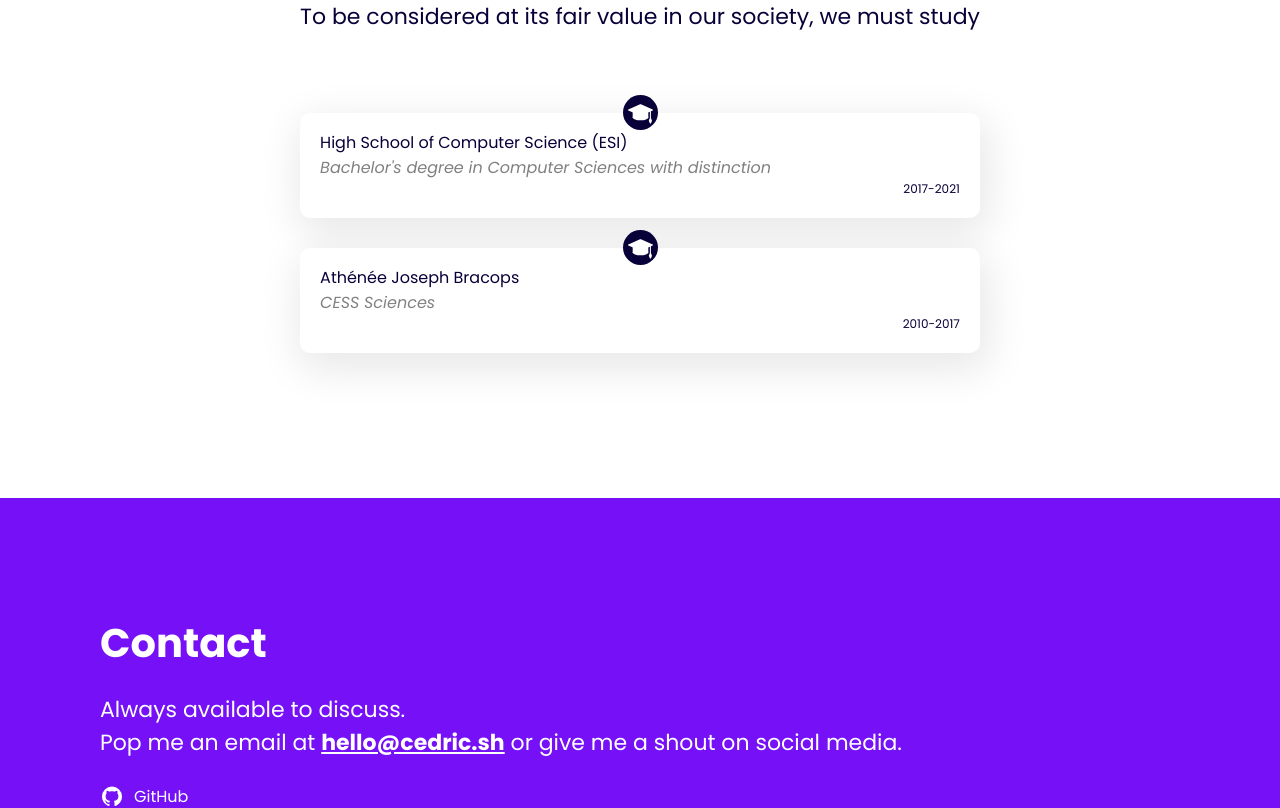
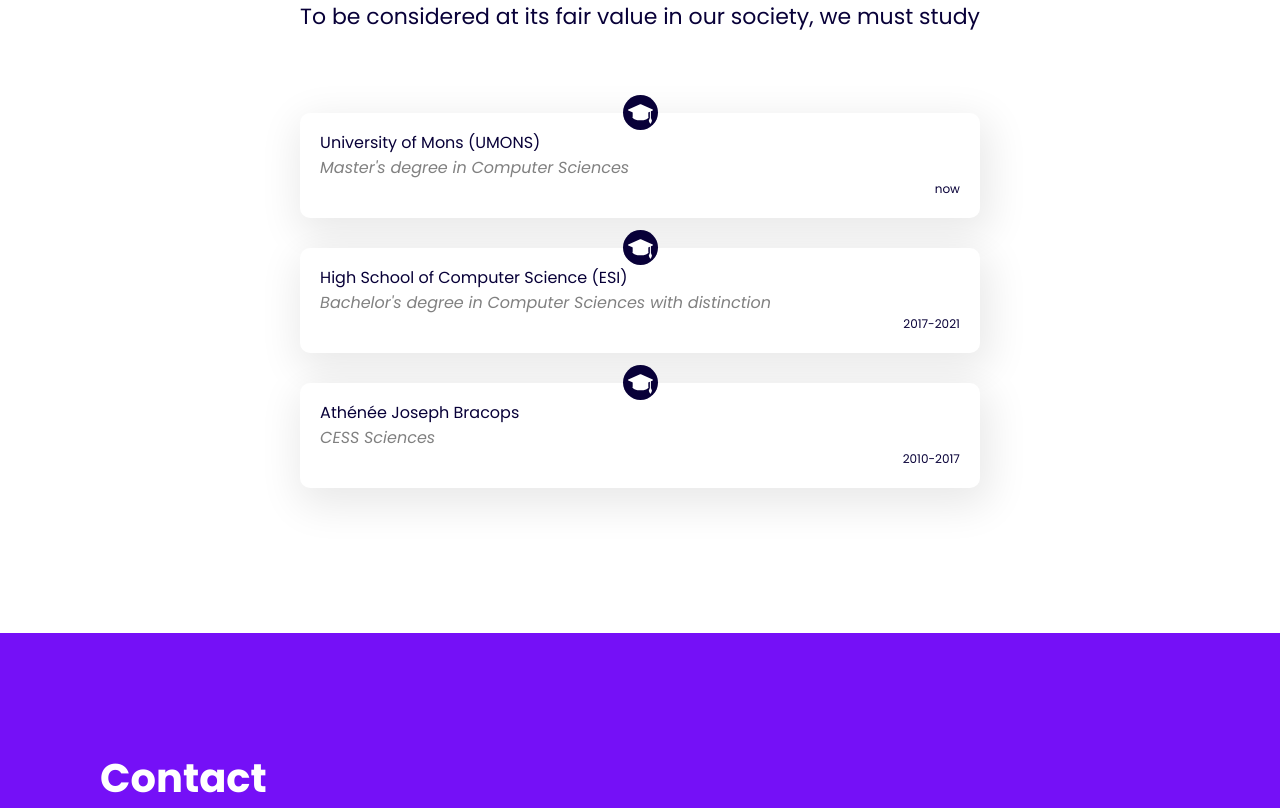
Before and after one commit to cedreams/portfolio, a Next.js app: page / in a window 1280 px wide. Shown: the part 1280-2088 px from the top of the page. Built offline with nearby package versions, Linux system fonts and the light colour scheme.

Commit message:
chore: clean up

```diff
--- a/src/components/Contact.tsx
+++ b/src/components/Contact.tsx
@@ -11,7 +11,7 @@
                 Pop me an email at&nbsp;
                 <span className="mail">
                     <a style={{color: "white", textDecoration: "underline"}}href="mailto:hello@cedric.sh">
-                        hello@cedric.sh
+                        me@cedric.sh
                     </a>
                 </span>
                 &nbsp;or give me a shout on social media.
--- a/src/components/Education/index.tsx
+++ b/src/components/Education/index.tsx
@@ -6,6 +6,10 @@
             <div>
                 <div className="education-title title">Education</div>
                 <div className="education-desc desc">To be considered at its fair value in our society, we must study</div>
+                <EducationItem
+                    place="University of Mons (UMONS)"
+                    name="Master's degree in Computer Sciences"
+                    date="now" />
                 <EducationItem
                     place="High School of Computer Science (ESI)"
                     name="Bachelor's degree in Computer Sciences with distinction"
--- a/src/pages/_app.tsx
+++ b/src/pages/_app.tsx
@@ -1,8 +1,11 @@
 import "../styles/global.css";
 import Head from "next/head";
+import { useEffect, useRef, useState } from "react";
 
 export default function MyApp({ Component, pageProps }: any) {
+
     return (
+        <>
         <div>
             <Head>
             <title>Cédric Thonus — Software Developer</title>
@@ -14,5 +17,6 @@
             </Head>
             <Component {...pageProps} />
         </div>
+        </>
     );
 }
--- a/src/styles/global.css
+++ b/src/styles/global.css
@@ -1,4 +1,9 @@
 @import url('https://fonts.googleapis.com/css2?family=Poppins:ital,wght@0,300;0,400;0,500;0,600;0,700;0,800;0,900;1,200;1,300;1,400;1,500;1,600;1,700;1,800;1,900&display=swap');
+
+/*@font-face {
+    font-family: "Poppins";
+    src: url("./fonts/Poppins/Poppins-Regular.ttf") format("truetype"),
+}*/
 
 :root {
     --color: #080038;
```
